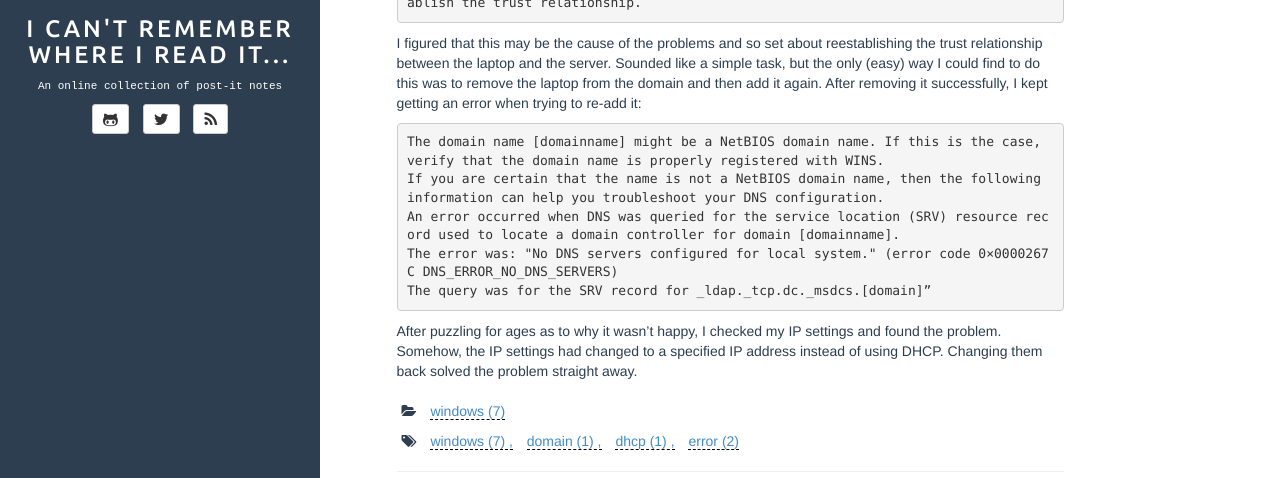
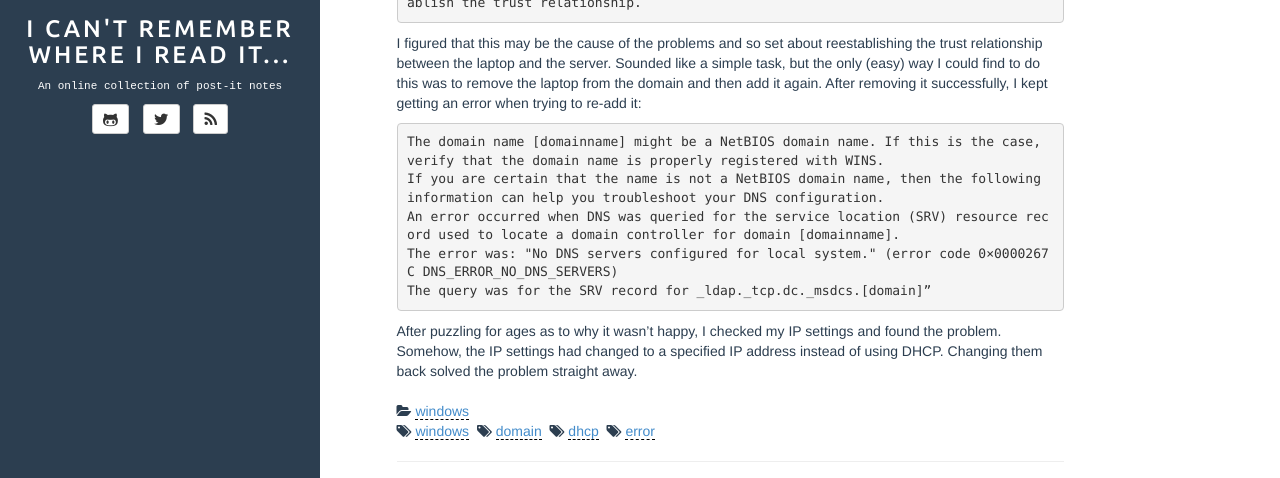
Before and after one commit to adrianbanks/adrianbanks.github.io, a Jekyll site: the page built from _posts/2006/06/2006-06-14-dns-error-when-adding-a-computer-to-a-domain.md, in a window 1280 px wide and 1183 px high, cut to the strip 282-760 px from the top of the window. Built offline with Jekyll 4.4.1, drawn with Linux system fonts in a browser that asks for light colours; comment, search, counter and statistics services are not loaded.

Commit message:
Better styling of tags and categories

```diff
--- a/_includes/post.html
+++ b/_includes/post.html
@@ -16,59 +16,45 @@
 	   {% endcase %}
 	   {{ page.date | date: "%Y" }}
 	 </span>
+
 	  <div class="article_body">
 	  {{ content }}
 	  </div>
 
 		{% unless page.categories == empty %}
-		<ul class="tag_box list-unstyled list-inline">
-		  <li><i class="fa fa-folder-open"></i></li>
+			<div>
 		  {% assign categories_list = page.categories %}
 		  {% if categories_list.first[0] == null %}
 			{% for category in categories_list %}
-				<li><a href="{{ site.BASE_PATH }}/{{ site.categories_path }}#{{ category }}-ref">
-					{{ category | join: "/" }} <span>({{ site.categories[category].size }})</span>
-					{% unless forloop.last %},{% endunless %}
-				</a></li>
+			  <i class="fa fa-folder-open"></i>
+				<a href="{{ site.BASE_PATH }}/{{ site.categories_path }}#{{ category }}-ref">{{ category | join: "/" }}</a>
 			{% endfor %}
 		  {% else %}
 			{% for category in categories_list %}
-				<li><a href="{{ site.BASE_PATH }}/{{ site.categories_path }}#{{ category[0] }}-ref">
-					{{ category[0] | join: "/" }} <span>/{{ category[1].size }})</span>
-				</a></li>
+			  <i class="fa fa-folder-open"></i>
+				<a href="{{ site.BASE_PATH }}/{{ site.categories_path }}#{{ category[0] }}-ref">{{ category[0] | join: "/" }}</a>
 			{% endfor %}
 		  {% endif %}
-		</ul>
+			</div>
 		{% endunless %}
 
 		{% unless page.tags == empty %}
-		<ul class="list-inline">
-		  <li><i class="fa fa-tags"></i></li>
+			<div>
 		  {% assign tags_list = page.tags %}
 		  {% if tags_list.first[0] == null %}
 			{% for tag in tags_list %}
-				<li>
-					<a href="{{ site.BASE_PATH }}/{{ site.tags_path }}#{{ tag }}-ref">
-					{{ tag }} <span>({{ site.tags[tag].size }})</span>
-					{% unless forloop.last %},{% endunless %}
-					</a>
-				</li>
+				<i class="fa fa-tags"></i>
+				<a href="{{ site.BASE_PATH }}/{{ site.tags_path }}#{{ tag }}-ref">{{ tag }}</a>&nbsp;
 			{% endfor %}
 		  {% else %}
 			{% for tag in tags_list %}
-				<li>
-					<a href="{{ site.BASE_PATH }}/{{ site.tags_path }}#{{ tag[0] }}-ref">
-						{{ tag[0] }} <span>({{ tag[1].size }})</span>
-						{% unless forloop.last %},{% endunless %}
-					</a>
-				</li>
-
+				<i class="fa fa-tags"></i>
+				<a href="{{ site.BASE_PATH }}/{{ site.tags_path }}#{{ tag[0] }}-ref">{{ tag[0] }}</a>&nbsp;
 			{% endfor %}
 		  {% endif %}
 		  {% assign tags_list = nil %}
-		</ul>
+			</div>
 		{% endunless %}
-
 		<hr>
 
 		<div>
```
